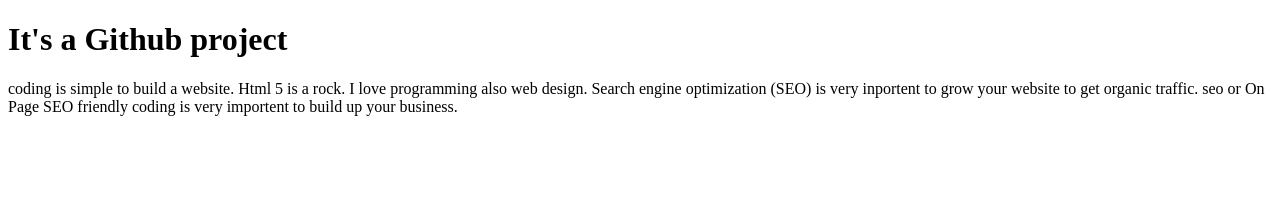
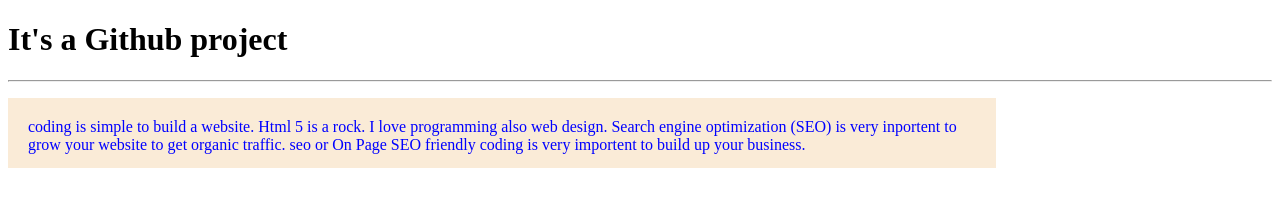
Before and after one commit to Sovan-Maitra/my-snd-prc-repo, a plain HTML site: page index.html in a window 1280 px wide. Drawn offline with Linux system fonts and the light colour scheme.

Commit message:
my-snd-prc-repo

```diff
--- a/index.html
+++ b/index.html
@@ -11,6 +11,7 @@
 
 <body>
     <h1>It's a Github project</h1>
+    <hr>
     <p>coding is simple to build a website. Html 5 is a rock. I love programming also web design. Search engine
         optimization (SEO) is very inportent to grow your website to get organic traffic. seo or On Page SEO friendly
         coding is very importent to build up your business.</p>
--- a/style.css
+++ b/style.css
@@ -0,0 +1,8 @@
+p {
+    background-color: antiquewhite;
+    color: blue;
+    height: 30px;
+    width: 75%;
+    padding: 20px;
+
+}
```
